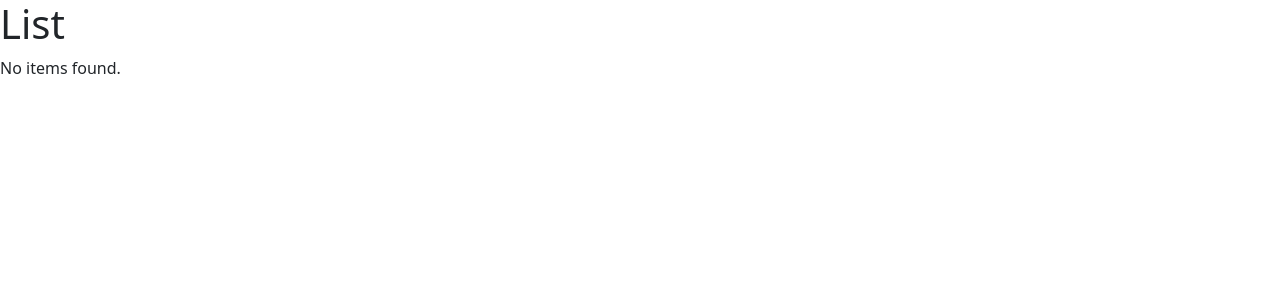
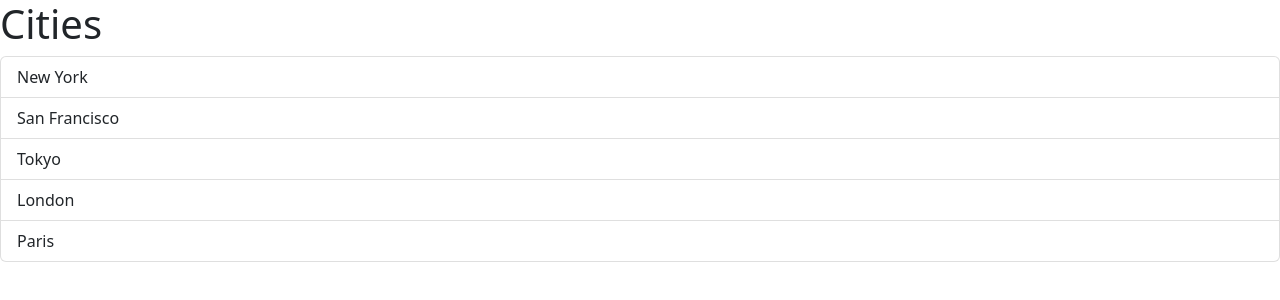
Before and after one commit to MensiPass/ReactBasicComponents, a React (Vite) app: page / in a window 1280 px wide. Shown: the top 300 px of the page. Built offline with nearby package versions, Linux system fonts and the light colour scheme.

Commit message:
List group component:onClick,onSelectItem,props

```diff
--- a/src/App.tsx
+++ b/src/App.tsx
@@ -1,7 +1,19 @@
-import ListGroup from './Components/ListGroup';
+import ListGroup from "./Components/ListGroup";
 
-function App(){
-  return <div><ListGroup/></div>;
+function App() {
+  let items = ["New York", "San Francisco", "Tokyo", "London", "Paris"];
+  const handleSelectItem = (item: string) => {
+    console.log(item);
+  };
+  return (
+    <div>
+      <ListGroup
+        items={items}
+        heading="Cities"
+        onSelectItem={handleSelectItem}
+      />
+    </div>
+  );
 }
 
 export default App;
--- a/src/Components/ListGroup.tsx
+++ b/src/Components/ListGroup.tsx
@@ -1,22 +1,62 @@
-import { Fragment } from "react";
+import { Fragment, useState } from "react";
+import { MouseEvent } from "react";
 
-function ListGroup() {
-  let items = ["New York", "San Francisco", "Tokyo", "London", "Paris"];
-  items = [];
-  if (items.length === 0)
+//pass objct with two properties
+//{items:[], heading: string}
+
+//we use interface
+
+interface Props {
+  items: string[];
+  heading: string;
+  //func that takes item of type string ad is void, (item:string)=>void
+  onSelectItem: (item: string) => void;
+}
+function ListGroup({ items, heading, onSelectItem }: Props) {
+  //let items = ["New York", "San Francisco", "Tokyo", "London", "Paris"];
+  //let selectedIndex = 0;
+  //hook, state hook, tell react that this component can have data that will change over time
+  const [selectedIndex, setSelectedIndex] = useState(-1);
+  //const [name, setName] = useState(-1);
+  // arr[0]; //variable(selectedIndex)
+  // arr[1]; //updater function
+  //items = [];
+  //const message = items.length === 0 ? <p>No items found</p> : null;
+
+  const getMessage = () => {
+    return items.length === 0 ? <p>No items found</p> : null;
+  };
+  /*if (items.length === 0)
     return (
       <>
         <h1>List</h1>
         <p>No items found.</p>
       </>
     );
-
+*/
+  //event handler, click event
+  const handleClick = (event: MouseEvent) => console.log(event);
   return (
     <Fragment>
-      <h1>List</h1>
+      <h1>{heading}</h1>
+
+      {items.length === 0 && <p>No items found</p>}
       <ul className="list-group">
-        {items.map((item) => (
-          <li key={item}>{item}</li>
+        {items.map((item, index) => (
+          <li
+            className={
+              selectedIndex === index
+                ? "list-group-item active"
+                : "list-group-item"
+            }
+            key={item}
+            onClick={() => {
+              setSelectedIndex(index);
+              onSelectItem(item);
+            }}
+          >
+            {item}
+          </li>
         ))}
       </ul>
     </Fragment>
```
